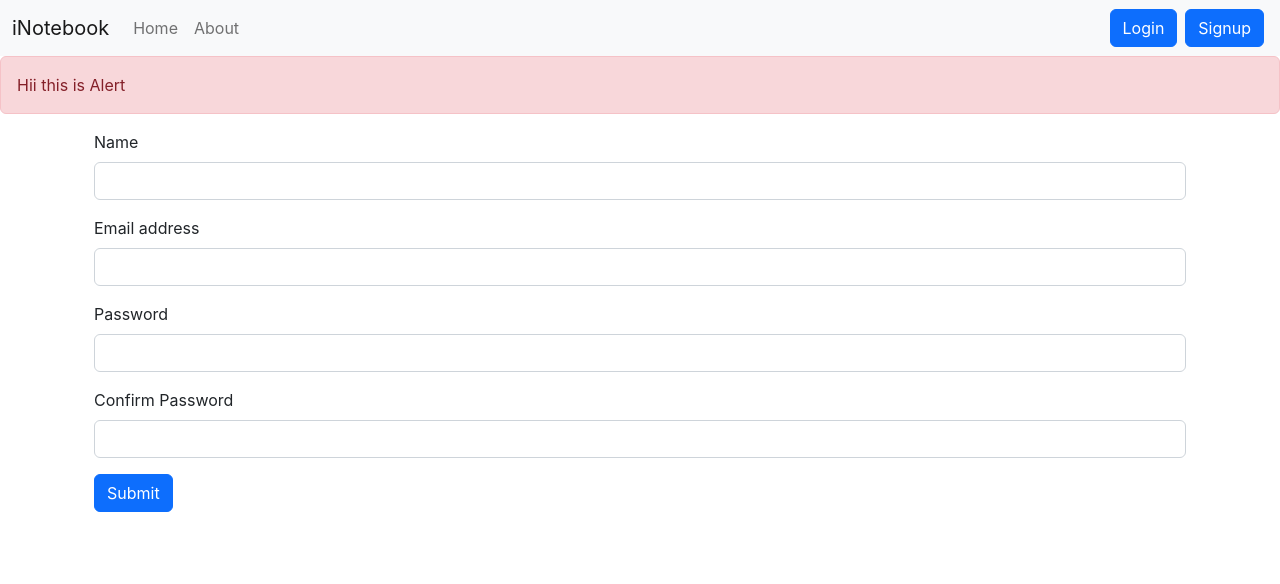
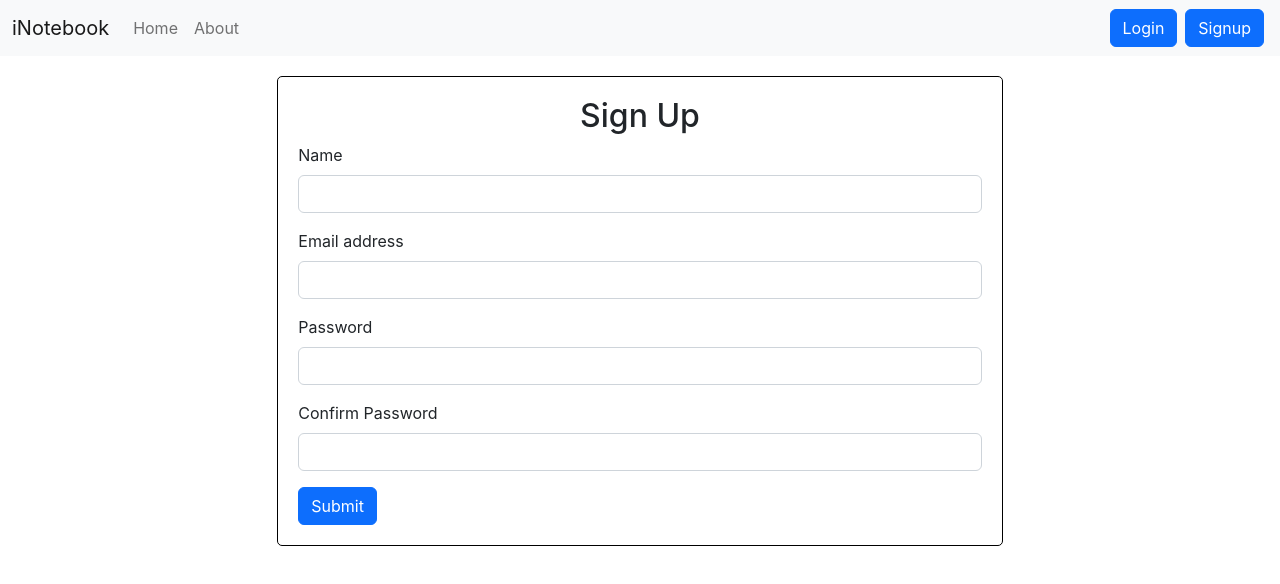
Before and after one commit to mohdmaaz2000/iNotebook, a React (Create React App) app: page /signup in a window 1280 px wide. Shown: the top 584 px of the page. Built offline with nearby package versions, Linux system fonts and the light colour scheme.

Commit message:
Added the alert functionality to all

```diff
--- a/src/App.css
+++ b/src/App.css
@@ -24,6 +24,19 @@
   color: white;
 }
 
+.alert{
+  position: fixed;
+  margin: 2px 10px;
+}
+
+.box{
+  margin: 20px auto;
+  padding: 20px;
+  width: 65%;
+  border: 1px solid black;
+  border-radius: 5px;
+}
+
 .App-link {
   color: #61dafb;
 }
--- a/src/App.js
+++ b/src/App.js
@@ -13,20 +13,33 @@ import NoteState from './context/notes/NoteState';
 import Alert from './components/Alert';
 import Login from './components/Login';
 import Signup from './components/Signup';
+import { useState } from 'react';
 
 function App() {
+  const [alert, setAlert] = useState(null);
+
+  const showAlert = (message, type) => {
+    setAlert({
+      message: message,
+      type: type
+    });
+
+    setTimeout(() => {
+      setAlert(null);
+    }, 2000);
+  }
   return (
     <>
       <NoteState>
         <Router>
-            <Navbar />
-            <Alert message={"Hii this is Alert"}/>
+          <Navbar />
+          <Alert alert={alert} />
           <div className="container">
             <Routes>
-              <Route exact path='/' element={<Home />} />
+              <Route exact path='/' element={<Home showAlert={showAlert} />} />
               <Route exact path='/about' element={<About />} />
-              <Route exact path='/login' element={<Login />} />
-              <Route exact path='/signup' element={<Signup />} />
+              <Route exact path='/login' element={<Login showAlert={showAlert} />} />
+              <Route exact path='/signup' element={<Signup showAlert={showAlert}/>} />
             </Routes>
           </div>
         </Router>
--- a/src/components/Addnote.js
+++ b/src/components/Addnote.js
@@ -3,7 +3,7 @@ import { useState } from 'react';
 import { useContext } from 'react'
 import noteContext from '../context/notes/noteContext'
 
-export default function Addnote() {
+export default function Addnote(props) {
   const context = useContext(noteContext);
   const { addNote } = context;
   const [note, setNote] = useState({ title: "", description: "", tag: ""});
@@ -12,14 +12,14 @@ export default function Addnote() {
     e.preventDefault();
     addNote(note.title, note.description, note.tag);
     setNote({title: "", description: "", tag: ""});
-
+    props.showAlert("Notes Addedd Successfully","success");
   }
   const onchange = (e) => {
     setNote({ ...note, [e.target.name]: e.target.value })
   }
   return (
-    <div>
-      <h2 className='my-6'>Add Notes</h2>
+    <div className='container box'>
+      <h2 className='my-6' style={{textAlign:"center"}}>Add Notes</h2>
       <form className='container my-6'>
         <div className="mb-3">
           <label htmlFor="title" className="form-label">Title</label>
--- a/src/components/Alert.js
+++ b/src/components/Alert.js
@@ -2,9 +2,9 @@ import React from 'react'
 
 export default function Alert(props) {
     return (
-        <div>
-            <div className="alert alert-danger" role="alert">
-                {props.message}
+        props.alert && <div>
+            <div className={`alert alert-${props.alert.type}`} role="alert">
+                {props.alert.message}
             </div>
         </div>
     )
--- a/src/components/Home.js
+++ b/src/components/Home.js
@@ -2,14 +2,14 @@ import React from 'react'
 import Addnote from './Addnote'
 import Notes from './Notes'
 
-const Home = () => {
+const Home = (props) => {
 
   return (
     <div>
-      <Addnote />
+      <Addnote showAlert={props.showAlert} />
       <hr />
       <div className="my-3">
-        <Notes />
+        <Notes showAlert={props.showAlert}/>
       </div>
     </div>
   )
--- a/src/components/Login.js
+++ b/src/components/Login.js
@@ -2,7 +2,7 @@ import React from 'react'
 import { useState } from 'react';
 import { useNavigate} from 'react-router-dom';
 
-export default function Login() {
+export default function Login(props) {
   const [credentials, setCredentials] = useState({ email: '', password: '' })
   const navigate = useNavigate();
 
@@ -25,16 +25,18 @@ export default function Login() {
       // redirect
       localStorage.setItem('iNotebookToken',data.token);
       navigate('/');
+      props.showAlert("Logged in Successfully","success");
     }
     else{
-      alert("Enter valid credentials");
+      props.showAlert("Enter valid credentials","danger");
     }
   }
 
   return (
-    <div>
+    <div className="container box">
       <form onSubmit={onsubmit}>
-        <div className="mb-3">
+        <div className="mb-3" >
+          <h2 style={{textAlign:"center"}}>Login</h2>
           <label htmlFor="email" className="form-label">Email address</label>
           <input type="email" onChange={onchange} className="form-control" name='email' id="email" aria-describedby="emailHelp" />
         </div>
--- a/src/components/Noteitem.js
+++ b/src/components/Noteitem.js
@@ -18,7 +18,7 @@ export default function Noteitem(props) {
           <h5 className="card-title">{note.title}</h5>
           <p className="card-text">{note.description}</p>
           <h6 className='card-text' style={{ float: "right", fontSize: "10px" }}>{note.tag}</h6>
-          <i className="mx-3 fa-solid fa-trash-can" onClick={() => { deletenote(note._id) }}></i>
+          <i className="mx-3 fa-solid fa-trash-can" onClick={() => { deletenote(note._id);props.showAlert("Notes Deleted Successfully","success") }}></i>
           <i className="mx-3 fa-solid fa-pen-to-square" onClick={() => { updatenote(note) }}></i>
         </div>
       </div>
--- a/src/components/Notes.js
+++ b/src/components/Notes.js
@@ -2,7 +2,7 @@ import React, { useEffect, useContext, useState, useRef } from 'react';
 import noteContext from '../context/notes/noteContext'
 import Noteitem from './Noteitem.js'
 
-export default function Notes() {
+export default function Notes(props) {
     const context = useContext(noteContext);
     const { notes, getAllNotes, editnote } = context;
     const [note, setNote] = useState({ id: "", etitle: "", edescription: "", etag: "" });
@@ -60,7 +60,7 @@ export default function Notes() {
                         </div>
                         <div className="modal-footer">
                             <button type="button" ref={closeref} className="btn btn-secondary" data-bs-dismiss="modal">Close</button>
-                            <button disabled={note.etitle.length < 3 || note.edescription.length < 5 || note.etag.length < 1} type="button" className="btn btn-primary" onClick={handleClick} >Update Note</button>
+                            <button disabled={note.etitle.length < 3 || note.edescription.length < 5 || note.etag.length < 1} type="button" className="btn btn-primary" onClick={()=>{handleClick();props.showAlert("Note Edited Successfully","success")}} >Update Note</button>
                         </div>
                     </div>
                 </div>
@@ -74,7 +74,7 @@ export default function Notes() {
                 </div>
                 {
                     notes.map((note) => {
-                        return <Noteitem key={note._id} note={note} updatenote={updatenote} />
+                        return <Noteitem key={note._id} showAlert={props.showAlert} note={note} updatenote={updatenote} />
                     })
                 }
 
--- a/src/components/Signup.js
+++ b/src/components/Signup.js
@@ -2,7 +2,7 @@ import React from 'react'
 import { useState } from 'react';
 import { useNavigate } from 'react-router-dom';
 
-export default function Signup() {
+export default function Signup(props) {
   const [credentials, setCredentials] = useState({ name: '', email: '', password: '', cpassword: '' })
   const navigate = useNavigate();
 
@@ -28,18 +28,20 @@ export default function Signup() {
         // redirect
         localStorage.setItem('iNotebookToken', data.token);
         navigate('/');
+        props.showAlert("Signed up successfully","success");
       }
       else {
-        alert("Enter valid credentials");
+        props.showAlert("Enter valid credentials","danger");
       }
     }
     else {
-      alert("Passworf did not match")
+      props.showAlert("Password did not match","danger")
     }
   }
 
   return (
-    <div className='container'>
+    <div className='container box' >
+      <h2 style={{textAlign:"center"}}>Sign Up</h2>
       <form onSubmit={submit}>
         <div className="mb-3">
           <label htmlFor="name" className="form-label">Name</label>
```
